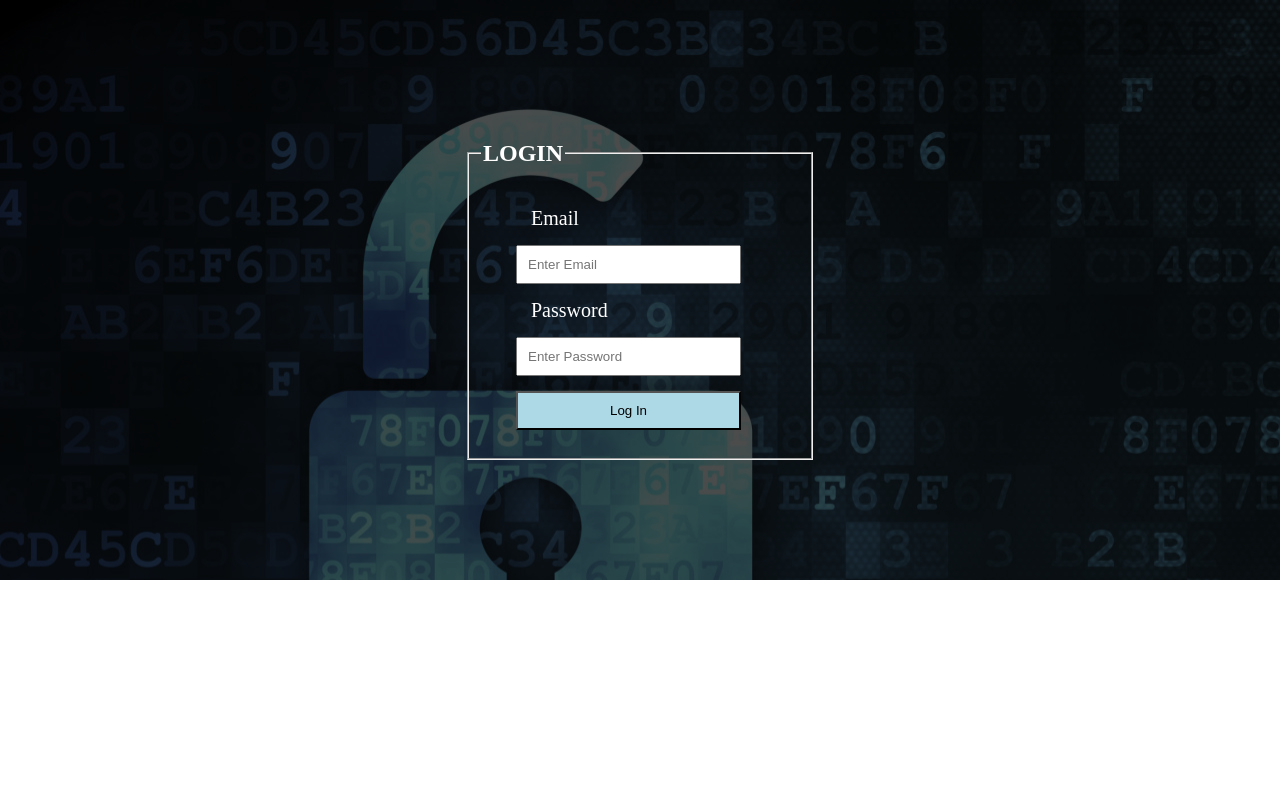
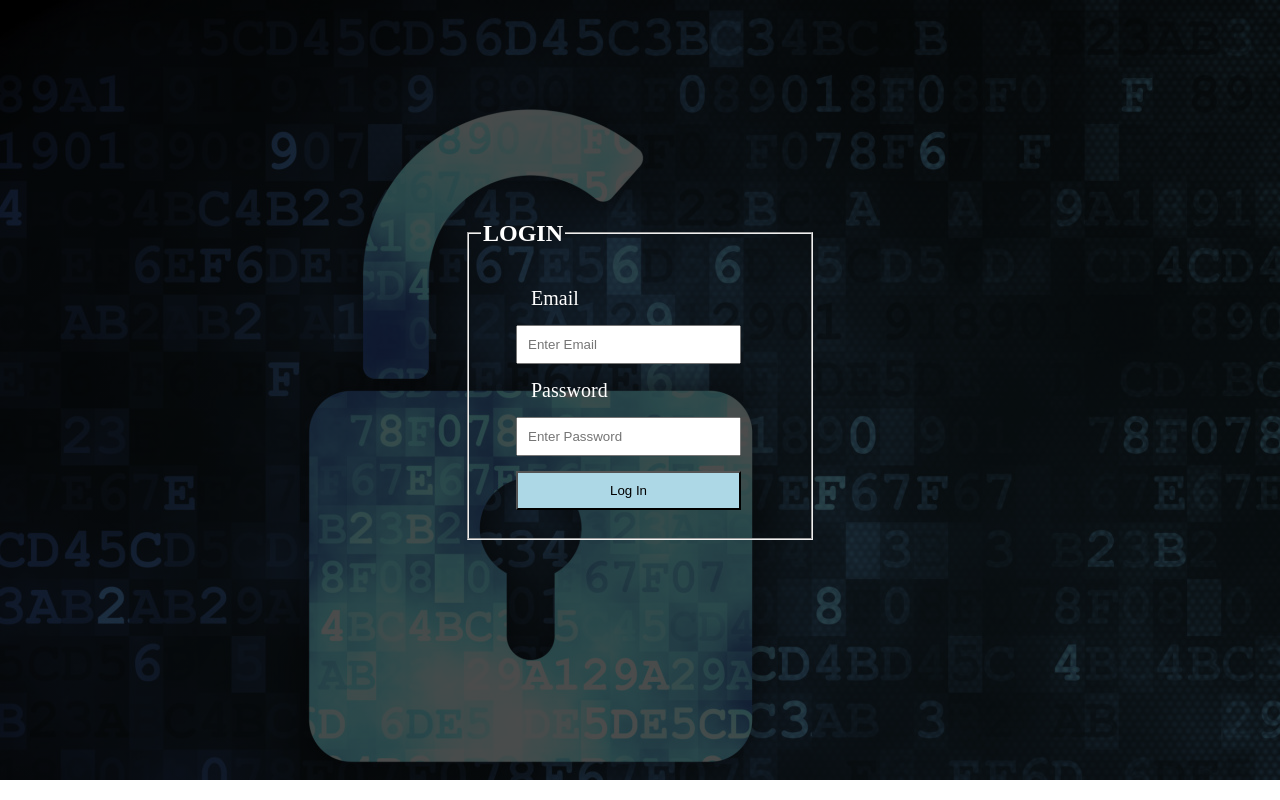
Before and after one commit to MadhushankaUCSC/UMS, a PHP site: page /login.php in a window 1280 px wide. Run offline with PHP 8.4, Linux system fonts and the light colour scheme.

Commit message:
signup files

```diff
--- a/css/login.css
+++ b/css/login.css
@@ -34,13 +34,13 @@ button{
 }
 .card{
 	width: 350px;
-	margin: 100px auto;
+	margin: 0px auto;
 
 }
 .background{
 	width: 100%;
-	height: 100%;
+	height: 780px;
 	margin: 0;
-	padding: 20px;
+	padding-top: 200px;
 background-image: linear-gradient(rgba(0, 0, 0, 0.7), rgba(0, 0, 0, 0.7)), url("../images/login.jpg");
 }
```
